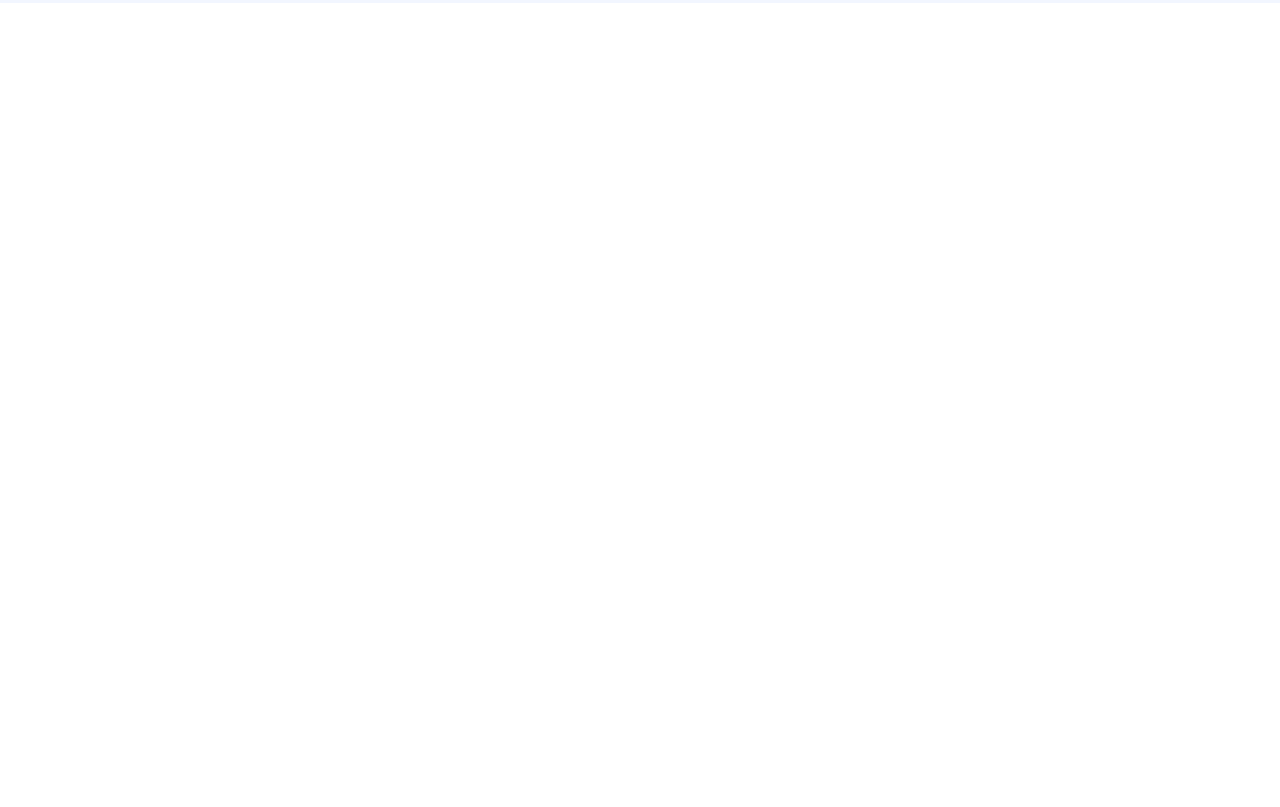
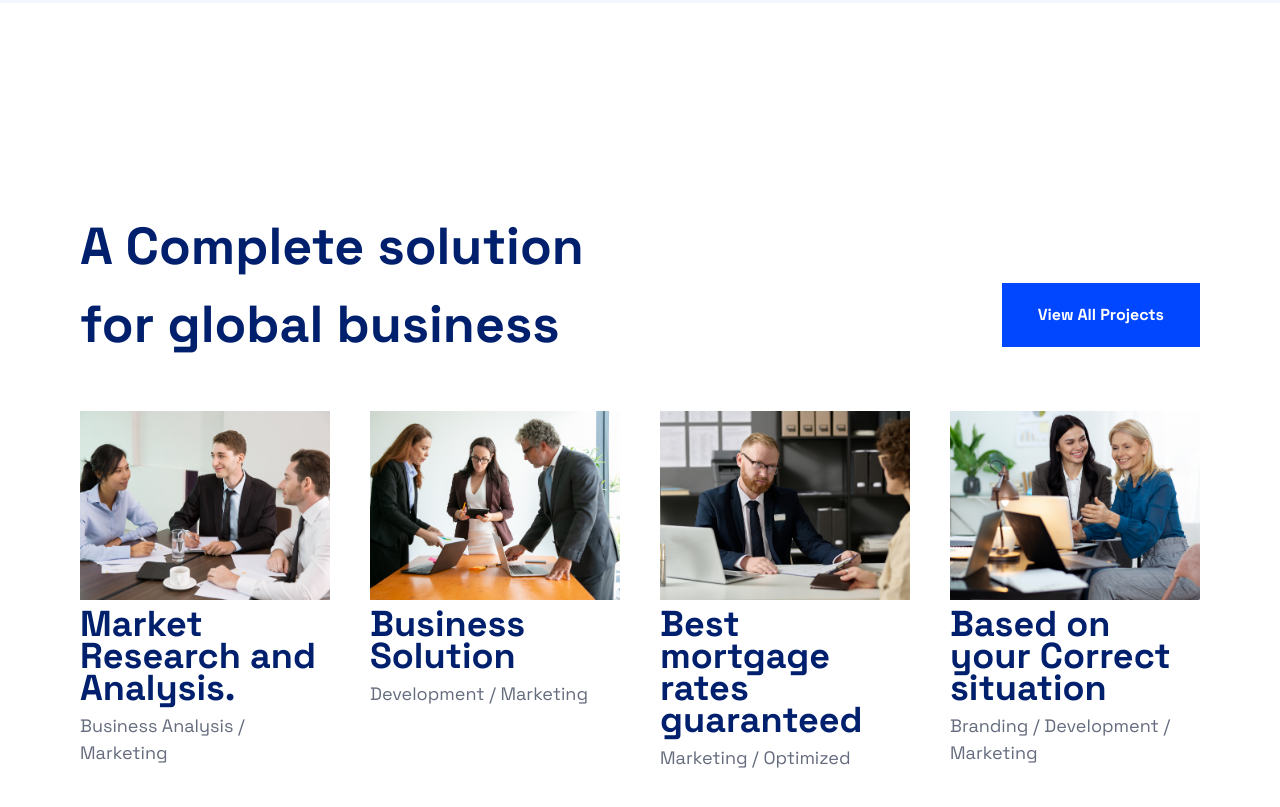
Before and after one commit to HunterMahmud/Softronixs-task, a React (Vite) app: page / in a window 1280 px wide. Shown: the part 2040-2847 px from the top of the page. Before the commit the page ends 2043 px from the top, so only its background shows below. Built offline with nearby package versions, Linux system fonts and the light colour scheme.

Commit message:
update: project section responsive

```diff
--- a/src/components/Project.jsx
+++ b/src/components/Project.jsx
@@ -2,37 +2,34 @@ import React from 'react';
 
 const Project = () => {
     return (
-        <div className='w-[1296px] mx-auto my-[124px] space-y-12'>
-            <div className='flex justify-between relative '>
-                <h4 className='w-[636px] text-[52px] font-bold text-[#00206D]'>A Complete solution for global business</h4>
-                <div className='absolute bottom-4 right-0'>
-                    <button className='text-white py-5 px-9 font-bold  bg-[#0147FF]'>View All Projects</button>
+        <div className='mx-auto py-[80px] md:my-[124px] space-y-12 px-2 md:px-5 lg:px-16 xl:px-20 2xl:px-32'>
+            <div className='flex md:justify-between relative items-center justify-center flex-col md:flex-row'>
+                <h4 className='text-[30px] lg:text-[52px] md:max-w-[50%] max-w-full md:w-full font-bold text-[#00206D] text-center md:text-left'>A Complete solution for global business</h4>
+                <div className='md:absolute md:bottom-4 md:right-0'>
+                    <button className='text-white py-5 px-9 font-bold mt-5 bg-[#0147FF]'>View All Projects</button>
                 </div>
             </div>
             {/* image people */}
-            <div className='space-y-10'>
-                <div className='flex justify-between'>
+            <div className='space-y-10 '>
+                <div className='grid grid-cols-1 md:grid-cols-2 lg:grid-cols-3 xl:grid-cols-4 gap-7 md:gap-10'>
                     <div className='space-y-2'>
-                        <img className='w-[620px] h-[470px]' src="/people1.png" alt="" />
-                        <h4 className='text-[#00206D] text-[36px] font-bold'>Market Research and Analysis.</h4>
+                        <img className='' src="/people1.png" alt="" />
+                        <h4 className='text-[#00206D] text-2xl lg:text-[36px] font-bold'>Market Research and Analysis.</h4>
                         <p className='text-[#656C7E] text-[18px]'>Business Analysis  / Marketing</p>
                     </div>
                     <div className='space-y-2'>
-                        <img className='w-[620px] h-[470px]' src="/people2.png" alt="" />
-                        <h4 className='text-[#00206D] text-[36px] font-bold'>Business Solution</h4>
+                        <img className='' src="/people2.png" alt="" />
+                        <h4 className='text-[#00206D] text-2xl lg:text-[36px] font-bold'>Business Solution</h4>
                         <p className='text-[#656C7E] text-[18px]'>Development / Marketing</p>
                     </div>
-
-                </div>
-                <div className='flex justify-between'>
                     <div className='space-y-2'>
-                        <img className='w-[620px] h-[470px]' src="/people3.png" alt="" />
-                        <h4 className='text-[#00206D] text-[36px] font-bold'>Best mortgage rates guaranteed</h4>
+                        <img className='' src="/people3.png" alt="" />
+                        <h4 className='text-[#00206D] text-2xl lg:text-[36px] font-bold'>Best mortgage rates guaranteed</h4>
                         <p className='text-[#656C7E] text-[18px]'>Marketing / Optimized</p>
                     </div>
                     <div className='space-y-2'>
-                        <img className='w-[620px] h-[470px]' src="/people4.png" alt="" />
-                        <h4 className='text-[#00206D] text-[36px] font-bold'>Based on your Correct situation</h4>
+                        <img className='' src="/people4.png" alt="" />
+                        <h4 className='text-[#00206D] text-2xl lg:text-[36px] font-bold'>Based on your Correct situation</h4>
                         <p className='text-[#656C7E] text-[18px]'>Branding / Development / Marketing</p>
                     </div>
 
--- a/src/components/WorkPolicy.jsx
+++ b/src/components/WorkPolicy.jsx
@@ -4,7 +4,7 @@ import { FaArrowRight } from "react-icons/fa6";
 const WorkPolicy = () => {
     return (
         <div className='bg-[#F2F6FF] font-Grotesk px-2 md:px-5 lg:px-16 xl:px-20 2xl:px-32'>
-            <div className='py-[124px] mx-auto space-y-12'>
+            <div className='py-[80px] md:py-[124px] mx-auto space-y-12'>
                 <div className='flex justify-center items-center'>
                     <h1 className='text-center text-[30px] lg:text-[52px] text-[#00206D] font-bold'>We spend one-third of our life at work</h1>
                 </div>
--- a/src/pages/Home.jsx
+++ b/src/pages/Home.jsx
@@ -21,8 +21,8 @@ const Home = () => {
            <Services/>
              {/* <AboutUs/> */}
           <WorkPolicy/>
-            {/*  <Project/>
-            <Team/>
+              <Project/>
+          {/*  <Team/>
             <Testimonials/>
             <ConnectWithUs/>
             <Blog/>
```
